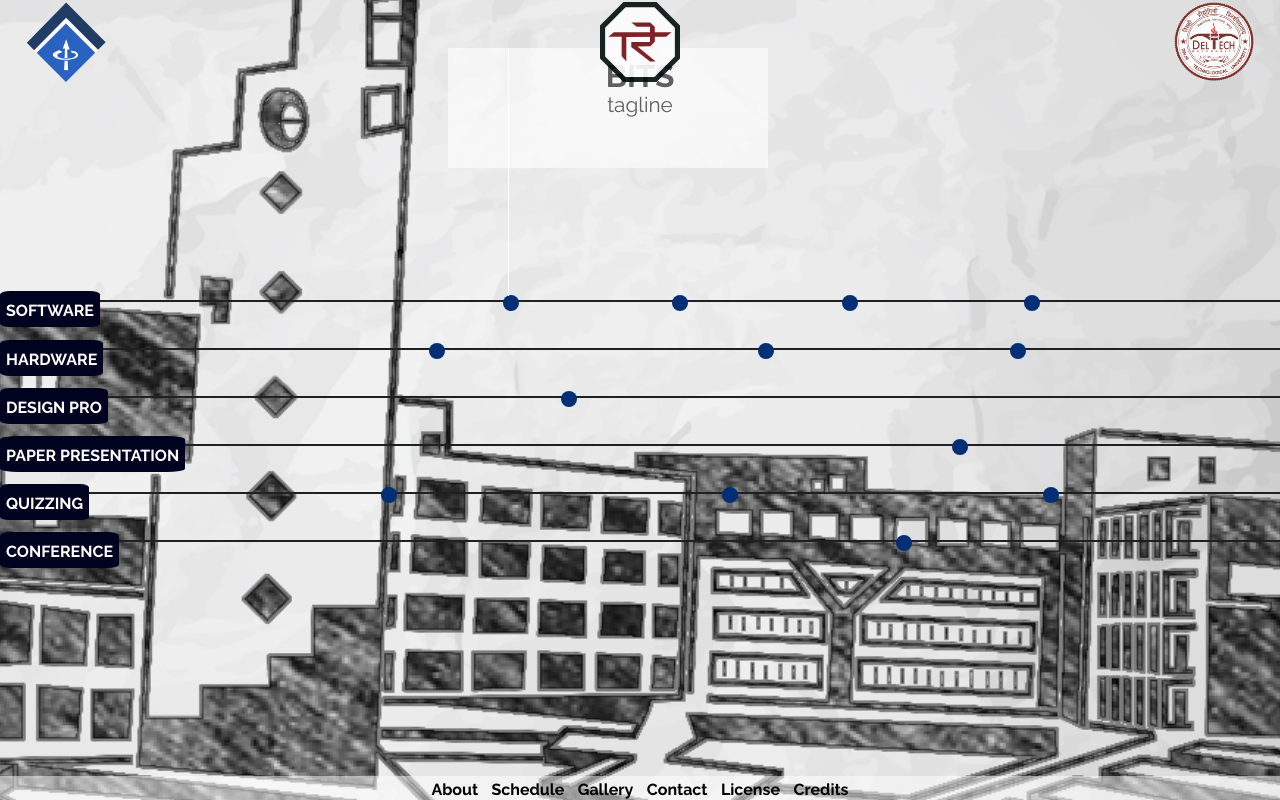
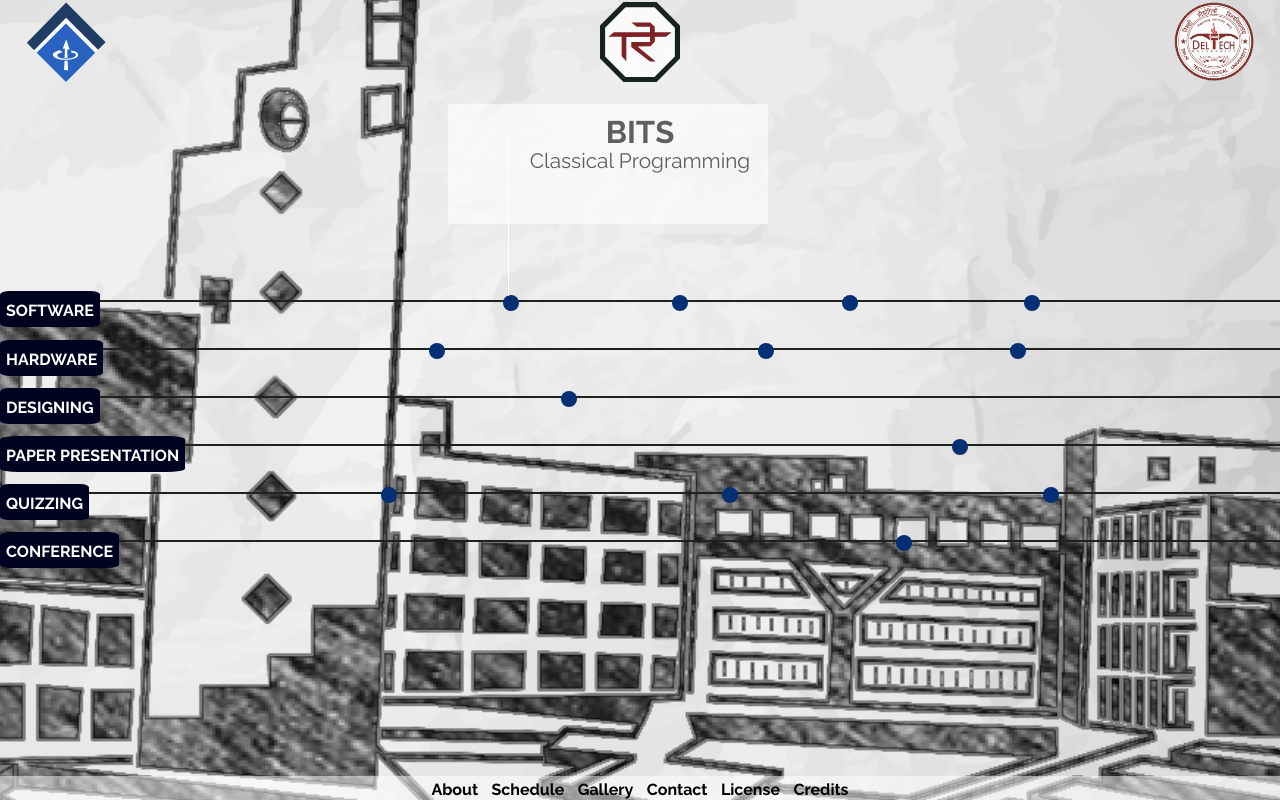
Before and after one commit to oasis9594/Troika-2016, a plain HTML site: page eventcat.html in a window 1280 px wide. Both pictures are taken after a click on the element 511 px from the left and 303 px from the top of the page. Drawn offline with Linux system fonts and the light colour scheme.

Commit message:
Here goes nothing

```diff
--- a/css/prec.css
+++ b/css/prec.css
@@ -830,7 +830,7 @@ footer ul li a {
 	height: 0%;
 	width: 0%;
 	position: fixed;
-	top: 6%;
+	top: 13%;
 	left: 35%;
 	background-color: white;
 	opacity: 0;
--- a/eventcat.html
+++ b/eventcat.html
@@ -34,55 +34,55 @@
 
 		<div id="nname1" class="titles">
 			<h2>BITS</h2>
-			<p>tagline</p>
+			<p>Classical Programming</p>
 		</div>
 		<div id="nname2" class="titles">
 			<h2>BYTES</h2>
-			<p>tagline</p>
+			<p>The complexity of Space-Time</p>
 		</div>
 		<div id="nname3" class="titles">
 			<h2>BOTS</h2>
-			<p>tagline</p>
+			<p>Code Wars</p>
 		</div>
 		<div id="nname4" class="titles">
 			<h2>ENVISION</h2>
-			<p>tagline</p>
+			<p>Hack. Build. Develop</p>
 		</div>
 		<div id="nname5" class="titles">
 			<h2>BULLS n' BEARS</h2>
-			<p>tagline</p>
+			<p>From Dalal Street and Back, via Facebook</p>
 		</div>
 		<div id="nname6" class="titles">
 			<h2>RADIX</h2>
-			<p>tagline</p>
+			<p>Robot Domination</p>
 		</div>
 		<div id="nname7" class="titles">
 			<h2>BRAINWAVE</h2>
-			<p>tagline</p>
+			<p>Silicon and Logic</p>
 		</div>
 		<div id="nname8" class="titles">
 			<h2>ELECTROCUTION</h2>
-			<p>tagline</p>
+			<p>Power Play</p>
 		</div>
 		<div id="nname9" class="titles">
 			<h2>DESIGNPRO</h2>
-			<p>tagline</p>
+			<p>Where Art meets Tech</p>
 		</div>
 		<div id="nname10" class="titles">
 			<h2>TECHNOVISION</h2>
-			<p>tagline</p>
+			<p>Platform your Research</p>
 		</div>
 		<div id="nname11" class="titles">
 			<h2>MIST</h2>
-			<p>tagline</p>
+			<p>Break the obfuscation</p>
 		</div>
 		<div id="nname12" class="titles">
-			<h2>TODO-en-UNO</h2>
-			<p>tagline</p>
+			<h2>TODO en UNO</h2>
+			<p>Test your IQ</p>
 		</div>
 		<div id="nname13" class="titles">
 			<h2>S-PAC</h2>
-			<p>tagline</p>
+			<p>Talks that Inspire</p>
 		</div>
 
 
@@ -99,7 +99,7 @@
 
 		<div id="category_softcat" onmouseover="bgcolor('category_softline')" onmouseout="bgcolorout('category_softline')"><strong>SOFTWARE</strong> </div>
 		<div id="category_hardcat" onmouseover="bgcolor('category_hardline')" onmouseout="bgcolorout('category_hardline')"><strong>HARDWARE</strong></div>
-		<div id="category_designcat" onmouseover="bgcolor('category_designline')" onmouseout="bgcolorout('category_designline')"><strong>DESIGN PRO</strong></div>
+		<div id="category_designcat" onmouseover="bgcolor('category_designline')" onmouseout="bgcolorout('category_designline')"><strong>DESIGNING</strong></div>
 		<div id="category_papercat" onmouseover="bgcolor('category_paperline')" onmouseout="bgcolorout('category_paperline')"><strong>PAPER PRESENTATION</strong></div>
 		<div id="category_quizcat" onmouseover="bgcolor('category_quizline')" onmouseout="bgcolorout('category_quizline')"><strong>QUIZZING</strong></div>
 		<div id="category_spaccat" onmouseover="bgcolor('category_spacline')" onmouseout="bgcolorout('category_spacline')"><strong>CONFERENCE</strong></div>
@@ -131,7 +131,7 @@
 			<li><a href="soon.html">About</a></li>
 			<li><a href="soon.html">Schedule</a></li>
 			<li><a href="soon.html">Gallery</a></li>
-			<li><a href="soon.html">Contact</a></li>
+			<li><a href="http://ieee.dcetech.com/contacts.htm">Contact</a></li>
 			<li><a href="soon.html">License</a></li>
 			<li><a href="soon.html">Credits</a></li>
 		</ul>
--- a/js/prec.js
+++ b/js/prec.js
@@ -22,6 +22,17 @@ function opacityfull(id1, id2) {
 	x.style.backgroundColor = "white";
 	y.style.opacity = 1;
 	y.style.height = "31%";
+	y.style.backgroundColor = "white";
+}
+function opacityfull2(id1, id2) {
+	var x = document.getElementById(id1);
+	var y = document.getElementById(id2);
+	x.style.opacity = .6;
+	x.style.height = "15%";
+	x.style.width = "20%";
+	x.style.backgroundColor = "white";
+	y.style.opacity = 1;
+	y.style.height = "20%";
 	y.style.backgroundColor = "white";
 }
 
@@ -66,7 +77,7 @@ $(window).load(function () {
 		console.log(no);
 		switch (no) {
 		case 1:
-			opacityfull('nname1', 'nline1');
+			opacityfull2('nname1', 'nline1');
 			break;
 		case 2:
 			opacityfull('nname6', 'nline5');
```
Also changed, not shown: index.html (+4 -1 lines).
